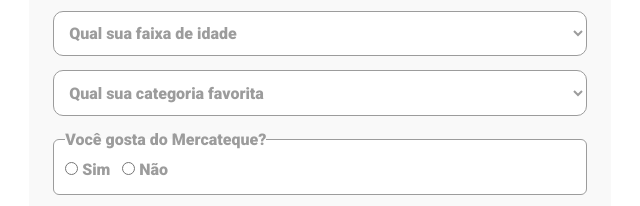
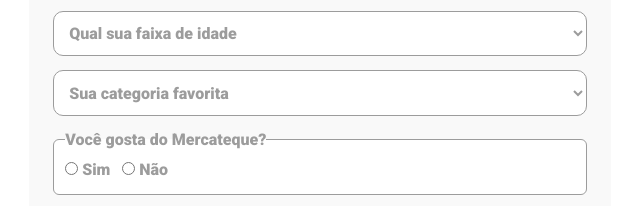
Before and after one commit to souzavaltenis/projetoweb1-mercateque, a plain HTML site: page pages/cadastro.html in a window 1280 px wide. Shown: the part 537-743 px from the top of the page, 320-960 px from the left. Drawn offline with nearby package versions, Linux system fonts and the light colour scheme.

Commit message:
Ajustes no cadastro

```diff
--- a/css/styles.css
+++ b/css/styles.css
@@ -800,6 +800,7 @@
 
     .separacao {
         width: 90%;
+        margin-left: 0vw;
     }
 
     #main #container-products {
--- a/pages/cadastro.html
+++ b/pages/cadastro.html
@@ -94,7 +94,7 @@
 
                     <div class="separacao">
                         <select class="input2" required id="categoriapreferida">
-                            <option value="" disabled selected>Qual sua categoria favorita</option>
+                            <option value="" disabled selected>Sua categoria favorita</option>
                             <option value="notebooks">Notebooks</option>
                             <option value="celulares">Celulares</option>
                             <option value="teclados">Teclados</option>
```
